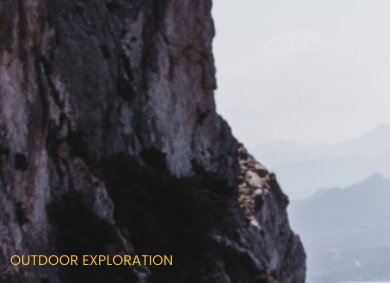
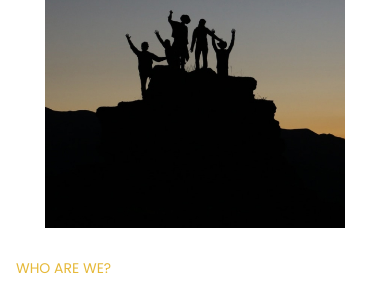
Before and after one commit to k-eliz/outdoor, a plain HTML site: page index.html in a window 390 px wide. Shown: the part 88-371 px from the top of the page. Drawn offline with Linux system fonts and the light colour scheme.

Commit message:
made about-us section responsive

```diff
--- a/css/style.css
+++ b/css/style.css
@@ -32,9 +32,8 @@ body {
 }
 
 .container {
-  min-width: 1200px;
+  max-width: 1200px;
   margin: 0 auto;
-  padding: 0 10px;
 }
 
 body {
@@ -123,6 +122,7 @@ body {
 }
 
 .about-us__info {
+  flex-shrink: 1;
   display: flex;
   flex-direction: column;
   justify-content: center;
@@ -560,3 +560,36 @@ body {
   border-radius: 10px;
   padding: 6px 12px;
 }
+
+@media (max-width: 1280px) {
+  .about-us {
+    padding: 50px;
+  }
+}
+
+@media (max-width: 1024px) {
+  .about-us__img {
+    width: 400px;
+  }
+}
+
+@media (max-width: 840px) {
+  .about-us__img {
+    width: 350px;
+  }
+}
+@media (max-width: 768px) {
+  .about-us__img {
+    width: 300px;
+  }
+  .about-us {
+    flex-direction: column;
+    align-items: center;
+  }
+}
+
+@media (max-width: 640px) {
+  .about-us {
+    padding: 16px;
+  }
+}
--- a/index.html
+++ b/index.html
@@ -19,7 +19,7 @@
   </head>
   <body>
     <div class="wrapper">
-      <header class="header">
+      <!-- <header class="header">
         <div class="container">
           <div class="header__inner">
             <a class="logo" href="#"> <img src="images/logo.svg" alt="" /></a>
@@ -55,9 +55,9 @@
             </nav>
           </div>
         </div>
-      </header>
+      </header> -->
       <div class="page">
-        <div class="intro">
+        <!-- <div class="intro">
           <div class="intro__inner">
             <div class="intro__subtitle">OUTDOOR EXPLORATION</div>
             <div class="intro__title">Gear for when it actually matters.</div>
@@ -66,7 +66,7 @@
               Suspendisse varius enim in eros elementum tristique.
             </div>
           </div>
-        </div>
+        </div> -->
         <div class="container">
           <div class="about-us">
             <img class="about-us__img" src="images/about-us.jpg" alt="" />
@@ -85,7 +85,7 @@
             </div>
           </div>
         </div>
-        <div class="container">
+        <!-- <div class="container">
           <div class="our-promise">
             <div class="our-promise__info">
               <div class="our-promise__subtitle">Our promise</div>
@@ -149,9 +149,9 @@
               </div>
             </div>
           </div>
-        </div>
+        </div> -->
       </div>
-      <div class="container">
+      <!-- <div class="container">
         <div class="categories">
           <div class="our-promise__info">
             <div class="our-promise__subtitle">Meet the family</div>
@@ -401,7 +401,7 @@
             </div>
           </div>
         </div>
-      </footer>
+      </footer> -->
     </div>
   </body>
 </html>
```
